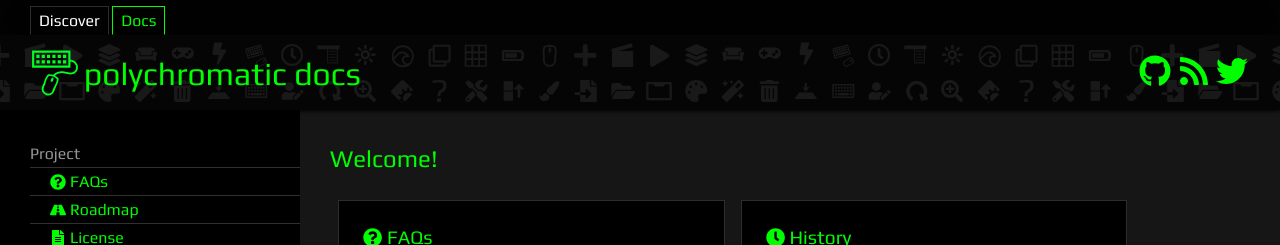
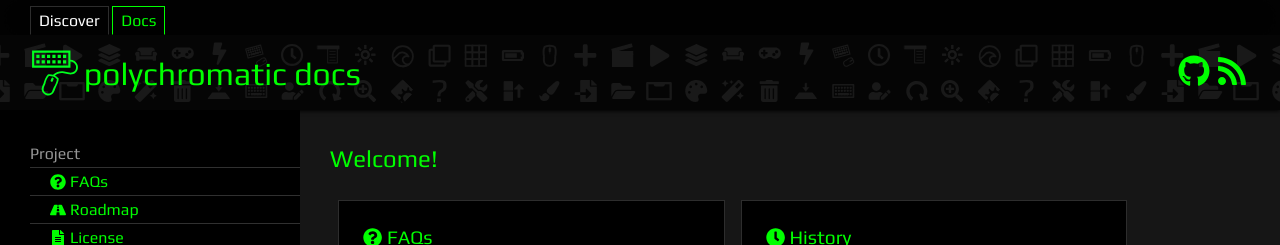
Before and after one commit to polychromatic/polychromatic-docs, a Jekyll site: the page built from pages/index.md, in a window 1280 px wide. Shown: the top 245 px of the page. Built offline with Jekyll 4.4.1, drawn with Linux system fonts in a browser that asks for light colours.

Commit message:
Remove Twitter link
It now requires log in to access, and visitors ain't missing much.

```diff
--- a/_includes/header.html
+++ b/_includes/header.html
@@ -19,9 +19,6 @@
             <a href="{{ site.rss_feed }}" title="RSS Feed for Release Notes">
                 {% include icons/social/rss.svg %}
             </a>
-            <a href="https://twitter.com/{{ site.twitter }}" title="@{{ site.twitter }}">
-                {% include icons/social/twitter.svg %}
-            </a>
         </div>
     </div>
 
```
Also changed, not shown: _includes/icons/social/twitter.svg (deleted).
